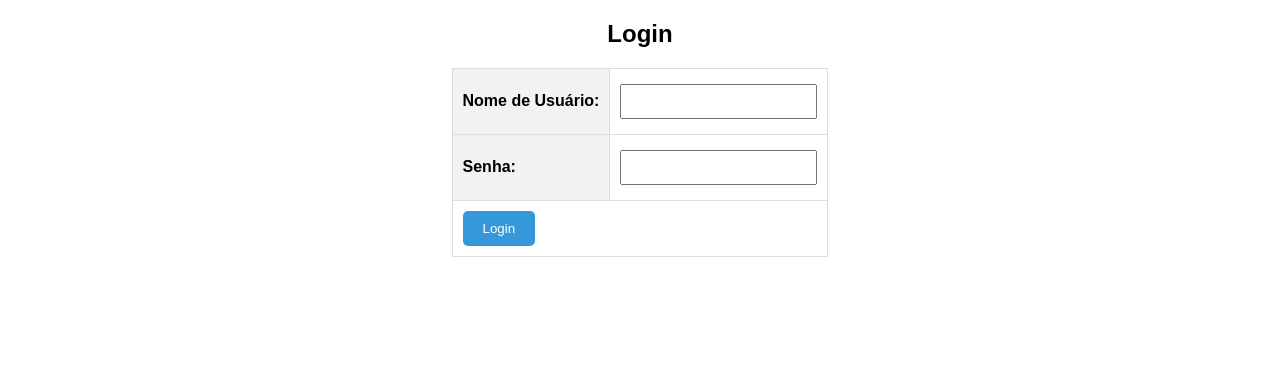
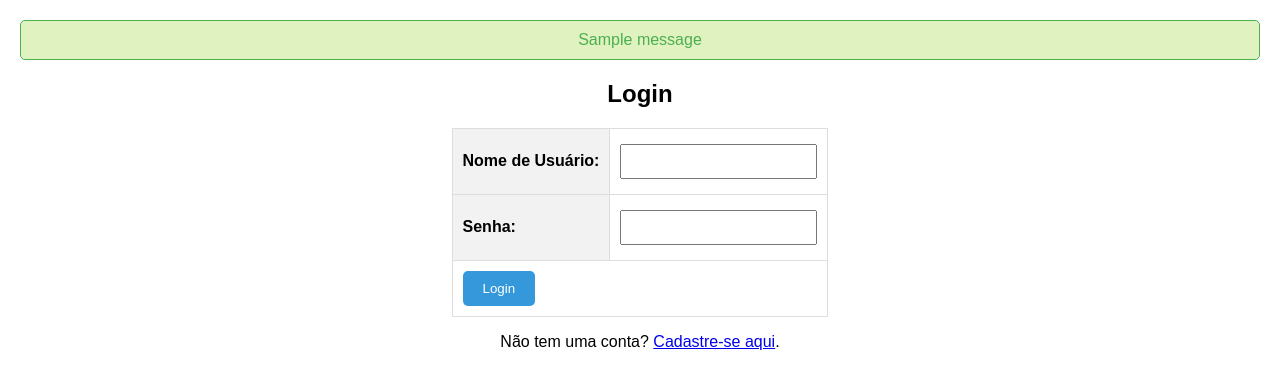
Before and after one commit to MarceloPinto350/bibpub, a Django app: page /login/ in a window 1280 px wide. Shown: the part 120-509 px from the top of the page. Run offline with Django 4.2, Linux system fonts and the light colour scheme; tables that the repository leaves empty hold one stand-in row (values such as "Sample post"); one stand-in notice (Sample message) is shown; parts of the project's set-up code (start-up, migrations or seed data) failed here and were passed over.

Commit message:
permitir usuário cadastrar no sistema

```diff
--- a/bibpub/templates/registration/login.html
+++ b/bibpub/templates/registration/login.html
@@ -57,6 +57,21 @@
         button:hover {
             background-color: #2980b9;
         }
+        .messages {
+        list-style-type: none;
+        padding: 0;
+        margin: 0;
+    }
+
+        .success {
+            color: #4CAF50;
+            background-color: #DFF2BF;
+            border: 1px solid #4CAF50;
+            margin-bottom: 10px;
+            padding: 10px;
+            border-radius: 5px;
+        }
+
     </style>
 </head>
 <body>
@@ -65,6 +80,14 @@
     </div>
 
     <div class="content">
+    {% if messages %}
+        <ul class="messages">
+            {% for message in messages %}
+                <li{% if message.tags %} class="{{ message.tags }}"{% endif %}>{{ message }}</li>
+            {% endfor %}
+        </ul>
+    {% endif %}
+
         <h2>Login</h2>
 
         <form method="post" action="{% url 'login' %}">
@@ -86,6 +109,7 @@
                 </tr>
             </table>
         </form>
+         <p>Não tem uma conta? <a href="{% url 'cadastrar_pessoa' %}">Cadastre-se aqui</a>.</p>
     </div>
 </body>
 </html>
--- a/bibpub/urls.py
+++ b/bibpub/urls.py
@@ -33,6 +33,8 @@ urlpatterns = [
     path("pessoa/<int:pessoa_id>/", views.detail_pessoa_view, name="detail_pessoa_view"),
     path("pessoa/<int:pessoa_id>/update/", views.update_pessoa_view, name="update_pessoa_view"),
     path("pessoa/<int:pessoa_id>/delete/", views.delete_pessoa_view, name="delete_pessoa_view"),
+    path('cadastrar_pessoa/', views.cadastrar_pessoa, name='cadastrar_pessoa'),
+    path('avaliar_cadastros/', views.avaliar_cadastros, name='avaliar_cadastros'),
     # reserva
     #path ("reserva/<int:reserva_id>/", views.view_reserva, name="view_reserva"),    #visualiza
     # admin
```
Also changed, not shown: bibpub/views.py (+38 -1 lines), bibpub/templates/avaliar_cadastros.html (added), bibpub/templates/cadastrar_pessoa.html (added).
